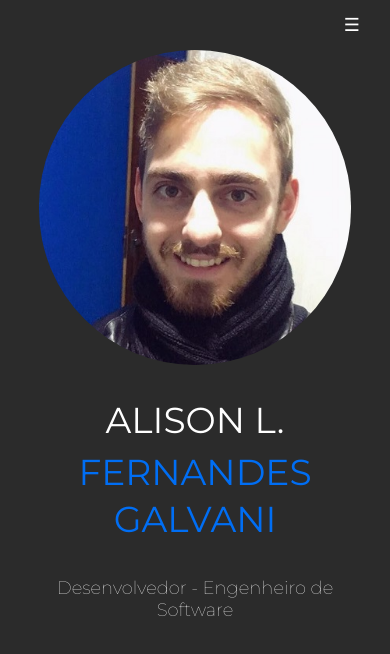
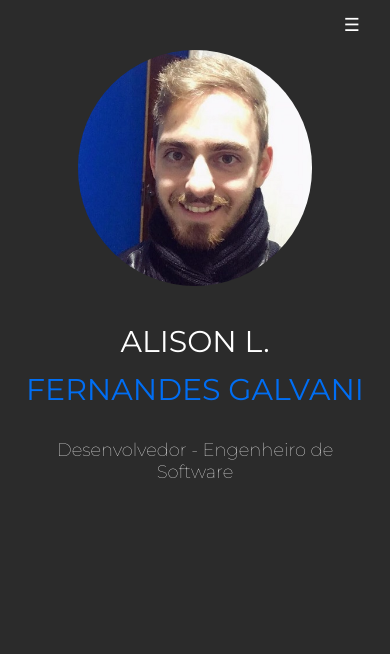
Before and after one commit to AlisonGalvani/MeuSite, a plain HTML site: page index.html in a window 390 px wide. Drawn offline with Linux system fonts and the light colour scheme.

Commit message:
Correcao de tamanho 500px

```diff
--- a/css/styles.css
+++ b/css/styles.css
@@ -382,3 +382,40 @@ body {
 
 
 }
+
+@media (max-width: 500px){
+	.profile-pic {
+		width: 100%;
+
+		/*background: yellow;*/
+	}
+
+	.profile-pic img {
+		max-width: 60%;
+		margin-top: 0;
+	}
+
+	.profile-title {
+		text-align: center;
+		width: 100%;
+		/*background: green;*/
+	}
+
+	.profile-title h1 {
+		margin-top: 20px;
+		font-size: 30px;
+		margin-left: 20px;
+		margin-right: 20px;
+	}
+
+	.capa span {
+		margin-top: -3px;
+		line-height: 130%;
+	}
+
+	.profile-title h2 {
+		margin-top: 10px;
+		margin-left: 20px;
+		margin-right: 20px;
+	}
+}
```
